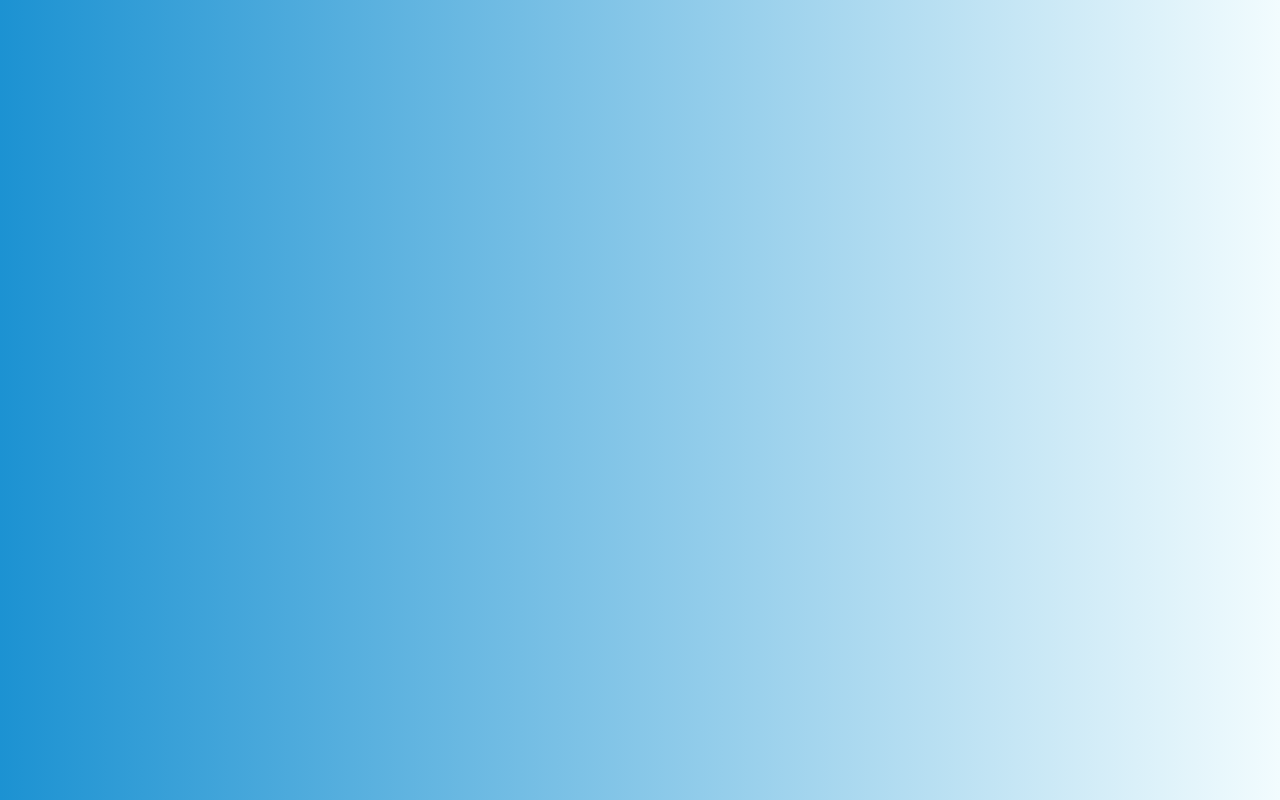
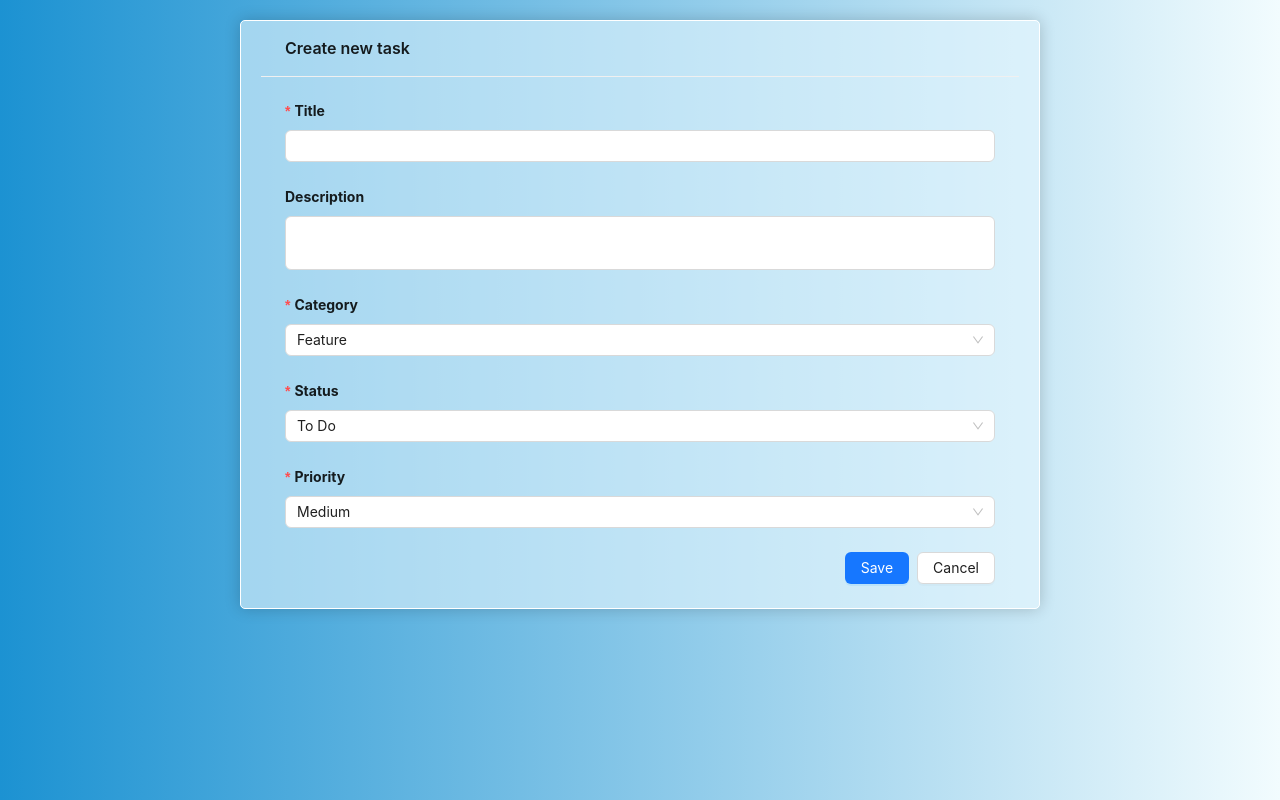
Before and after one commit to ahawi/todo-list-t1, a React (Vite) app: page /todo-list-t1/task/new in a window 1280 px wide. Before the commit this address had no page. Built offline with nearby package versions, Linux system fonts and the light colour scheme.

Commit message:
Доработка работы с бекендом

```diff
--- a/src/app/App.tsx
+++ b/src/app/App.tsx
@@ -52,7 +52,7 @@ const App = () => {
   }
 
   return (
-    <Router>
+    <Router basename="/todo-list-t1/">
       <div className={styles.app__container}>
         <Routes>
           <Route path="/" element={<TaskListWrapper />} />
--- a/src/app/store/tasks.ts
+++ b/src/app/store/tasks.ts
@@ -1,7 +1,7 @@
 import { createEvent, createStore, createEffect } from 'effector'
 import { type Task } from '@entities/task/ui/types/types'
 
-const API_BASE_URL = 'http://80.249.149.74:8056'
+const API_BASE_URL = 'https://80.249.149.74:8056'
 
 /**
  * @event taskCreated
--- a/vite.config.ts
+++ b/vite.config.ts
@@ -4,6 +4,7 @@ import path from 'path'
 
 export default defineConfig({
   plugins: [react()],
+  base: '/todo-list-t1/',
   resolve: {
     alias: {
       '@': path.resolve(__dirname, './src'),
```
Also changed, not shown: 2 other files (tests, documents, lock files or other folders).
